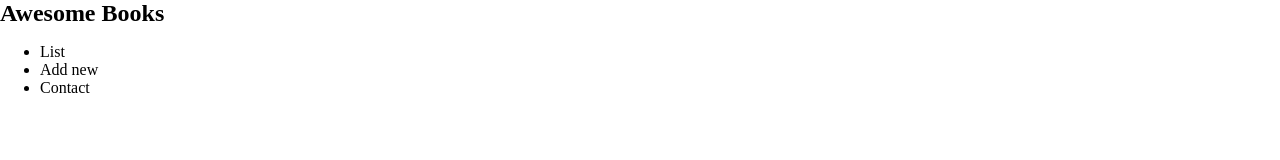
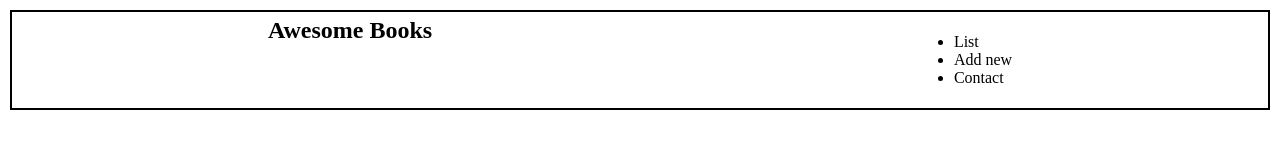
Before and after one commit to wayungi/Awesome_books_es6, a website: page index.html in a window 1280 px wide. Drawn offline with Linux system fonts and the light colour scheme.

Commit message:
Add nav_bar styels

```diff
--- a/index.css
+++ b/index.css
@@ -14,3 +14,13 @@ html, body, div, h1, h2, p, article, header, nav, section {
         TODO: come back and fix this
     */
 }
+
+.nav_bar{
+    border:2px solid black;
+    margin:10px;
+    padding:5px 15px;
+    display:flex;
+    flex-direction:row;
+    flex-wrap: nowrap;
+    justify-content: space-around;
+}
```
